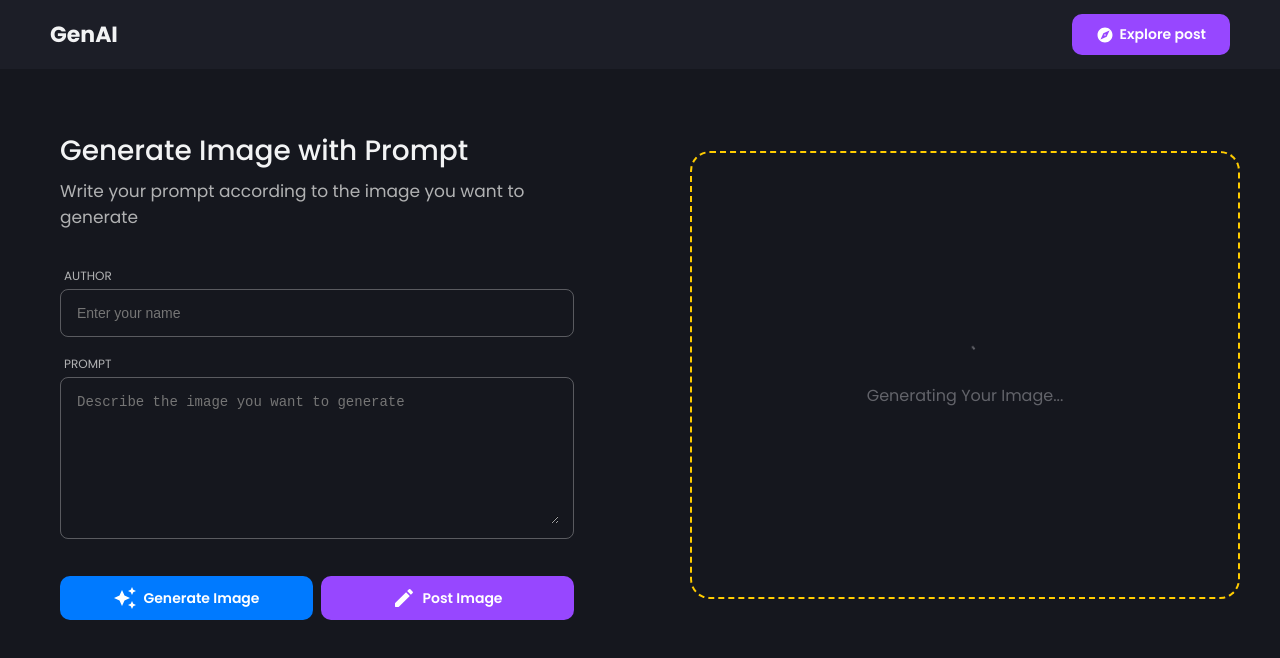
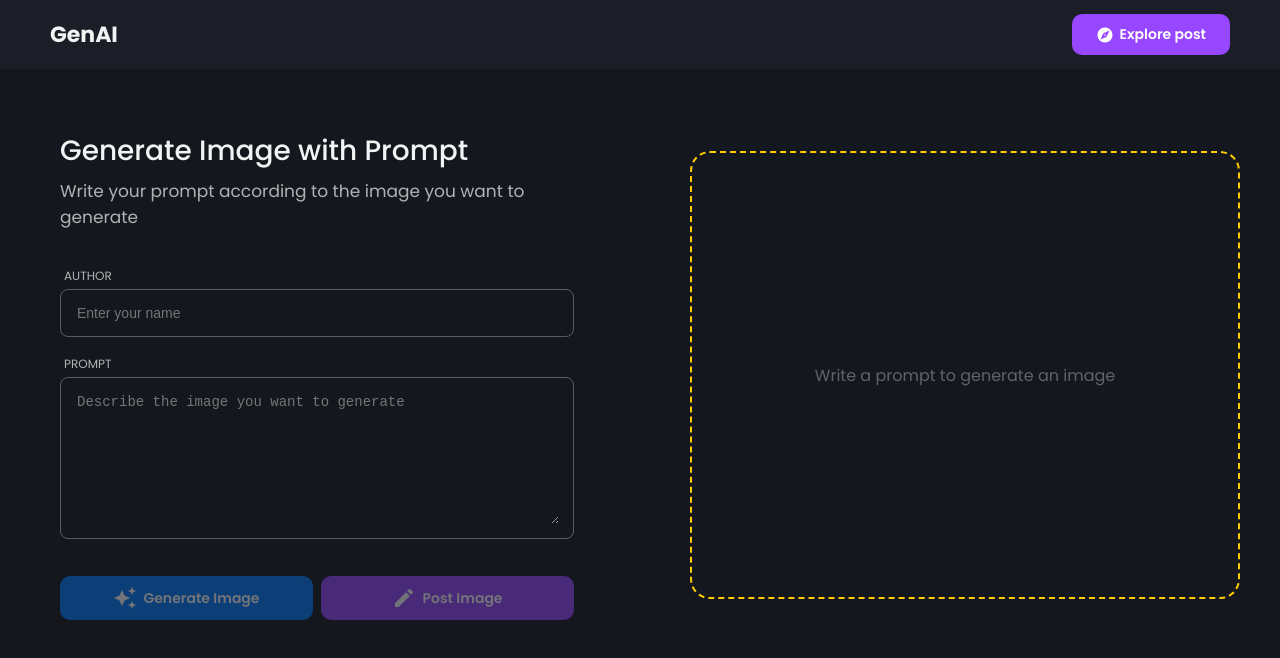
Before and after one commit to saurabhyadav0810/img_genarator_AI_frontend, a React (Vite) app: page /post in a window 1280 px wide. Shown: the top 658 px of the page. Built offline with nearby package versions, Linux system fonts and the light colour scheme.

Commit message:
integrated backend

```diff
--- /dev/null
+++ b/src/Api/index.js
@@ -0,0 +1,10 @@
+import axios from "axios";
+
+const API = axios.create({
+    baseURL: "http://localhost:3000",
+});
+
+export const GetPosts = async () => await API.get("/api/posts");
+
+export const CreatePost = async (data) => await API.post("/api/posts", data);
+export const GenerateImage = async (data) => await API.post("/api/generate", data);
--- a/src/components/GeneratedimgCard.jsx
+++ b/src/components/GeneratedimgCard.jsx
@@ -5,6 +5,7 @@ import styled from "styled-components";
 const Container = styled.div`
 flex: 1;
 display: flex;
+min-height: 300px;
 flex-direction: column;
  align-items: center;
  justify-content: center;
--- a/src/components/GeneratorImgForm.jsx
+++ b/src/components/GeneratorImgForm.jsx
@@ -1,5 +1,4 @@
-
-import React from 'react'
+import  { GenerateImage, CreatePost }  from '../Api/index.js';
 import styled from 'styled-components';
 import Button from './button.jsx';
 import TextInput from './TextInput.jsx';
@@ -46,7 +45,35 @@ justify-content: space-between;
 }
 `;
 
-const GeneratorImgForm = () => {
+const GeneratorImgForm = ({
+    post,
+     setPost,
+      generateImageLoading,
+       setGenerateImageLoading,
+       createpostLoading,
+        setCreatePostLoading}) => {
+          const generateImgfun = async () => {
+            setGenerateImageLoading(true);
+            await GenerateImage({prompt: post.prompt}).then((res)=>{
+              setPost({...post, photo: res?.data?.photo});
+              setGenerateImageLoading(false);
+            }).catch((err)=>{
+              console.log(err);
+              setGenerateImageLoading(false);
+            });
+          };
+          const createPostfun = async () => {
+            setCreatePostLoading(true);
+            await CreatePost(post).then(()=>{
+              alert("Post Created Successfully");
+              setPost({name: "", prompt: "", photo: ""});
+              setCreatePostLoading(false);
+            }).catch((err)=>{
+              console.log(err);
+              alert("Failed to create post");
+              setCreatePostLoading(false);
+            });
+          };
     return (
         <Form>
             <Top>
@@ -54,17 +81,33 @@ const GeneratorImgForm = () => {
                 <Desc>Write your prompt according to the image you want to generate</Desc>
             </Top>
             <Body>
-                <TextInput label="Author" placeholder="Enter your name" />
+                <TextInput label="Author"
+                placeholder="Enter your name"
+                value={post.name}
+                 handleChange={(e) => setPost({...post, name: e.target.value})} />
                 <TextInput label="Prompt"
                  placeholder="Describe the image you want to generate"
                 rows="8"
                 textArea
+                value={post.prompt}
+                handleChange={(e) => setPost({...post, prompt: e.target.value})}
                  />
 
             </Body>
             <Actions>
-                <Button text="Generate Image" flex leftIcon={<AutoAwesome />} />
-                <Button text="Post Image" flex type="secondary" leftIcon={<CreateRounded/>} />
+                <Button text="Generate Image"
+                flex leftIcon={<AutoAwesome />}
+                 isLoading={generateImageLoading}
+                isDisabled={post.prompt === ""}
+                onClick={()=>generateImgfun()}
+                />
+                <Button text="Post Image"
+                flex type="secondary"
+                leftIcon={<CreateRounded/>}
+                isLoading={createpostLoading}
+                isDisabled={post.name==="" || post.prompt === "" || post.photo === ""}
+                onClick={()=>createPostfun()}
+                />
             </Actions>
         </Form>
     );
--- a/src/components/TextInput.jsx
+++ b/src/components/TextInput.jsx
@@ -48,7 +48,7 @@ const TextInput = ({
   placeholder,
   name,
   value,
-  handelChange,
+  handleChange,
   textArea,
   rows,
   columns,
@@ -64,7 +64,7 @@ const TextInput = ({
           columns={columns}
           placeholder={placeholder}
           value={value}
-          onChange={(e) => handelChange(e)}
+          onChange={(e) => handleChange(e)}
         />
       </OutlinedInput>
     </Container>
--- a/src/pages/CreatePost.jsx
+++ b/src/pages/CreatePost.jsx
@@ -2,6 +2,7 @@ import React from 'react';
 import styled from 'styled-components';
 import GeneratorImgForm from '../components/GeneratorImgForm.jsx';
 import GeneratedImgCard from '../components/GeneratedimgCard.jsx';
+import { useState } from 'react';
 
 const Container = styled.div`
 flex: 1;
@@ -36,11 +37,24 @@ justify-content: center;
 `;
 
 const CreatePost = () => {
+  const [generateImageLoading, setGenerateImageLoading] = useState(false);
+  const [createpostLoading, setCreatePostLoading] = useState(false);
+  const [post, setPost] = React.useState({
+    name: "",
+    prompt: "",
+    photo: "",
+  });
     return (
     <Container>
         <Wrapper>
-            <GeneratorImgForm />
-            <GeneratedImgCard loading/>
+            <GeneratorImgForm
+            post={post}
+             setPost={setPost}
+             createpostLoading={createpostLoading}
+              generateImageLoading={generateImageLoading}
+            setGenerateImageLoading={setGenerateImageLoading}
+            setCreatePostLoading={setCreatePostLoading} />
+            <GeneratedImgCard src={post?.photo} loading={generateImageLoading} />
         </Wrapper>
     </Container>
     );
```
